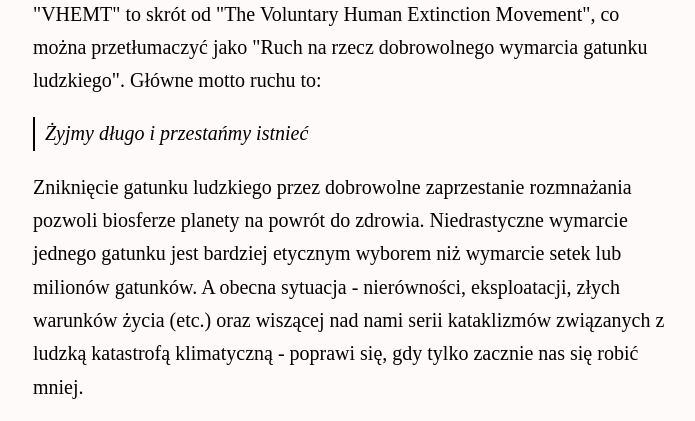
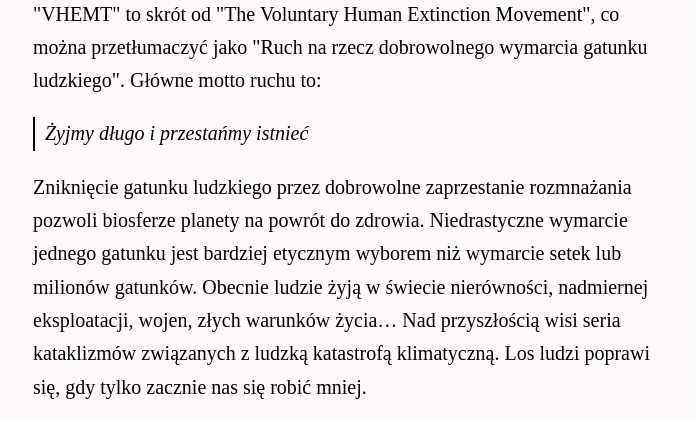
Before and after one commit to magicznyleszek/vhemtpl, a plain HTML site: page index.html in a window 1280 px wide. Shown: the part 324-745 px from the top of the page, without its empty margins (287-982 px from the left). Drawn offline with Linux system fonts and the light colour scheme.

Commit message:
Update index.html

```diff
--- a/index.html
+++ b/index.html
@@ -88,7 +88,7 @@
 
     <blockquote>Żyjmy długo i przestańmy istnieć</blockquote>
 
-    <p>Zniknięcie gatunku ludzkiego przez dobrowolne zaprzestanie rozmnażania pozwoli biosferze planety na powrót do zdrowia. Niedrastyczne wymarcie jednego gatunku jest bardziej etycznym wyborem niż wymarcie setek lub milionów gatunków. A obecna sytuacja - nierówności, eksploatacji, złych warunków życia (etc.) oraz wiszącej nad nami serii kataklizmów związanych z ludzką katastrofą klimatyczną - poprawi się, gdy tylko zacznie nas się robić mniej.</p>
+    <p>Zniknięcie gatunku ludzkiego przez dobrowolne zaprzestanie rozmnażania pozwoli biosferze planety na powrót do zdrowia. Niedrastyczne wymarcie jednego gatunku jest bardziej etycznym wyborem niż wymarcie setek lub milionów gatunków. Obecnie ludzie żyją w świecie nierówności, nadmiernej eksploatacji, wojen, złych warunków życia… Nad przyszłością wisi seria kataklizmów związanych z ludzką katastrofą klimatyczną. Los ludzi poprawi się, gdy tylko zacznie nas się robić mniej.</p>
 
     <p>Ruch VHEMT nie skupia się na chciwym, pasożytniczym i niemoralnym charakterze gatunku ludzkiego - zamiast tego proponuje empatyczną alternatywę dla niekończącej się eksploatacji i destrukcji planety.</p>
 
```
